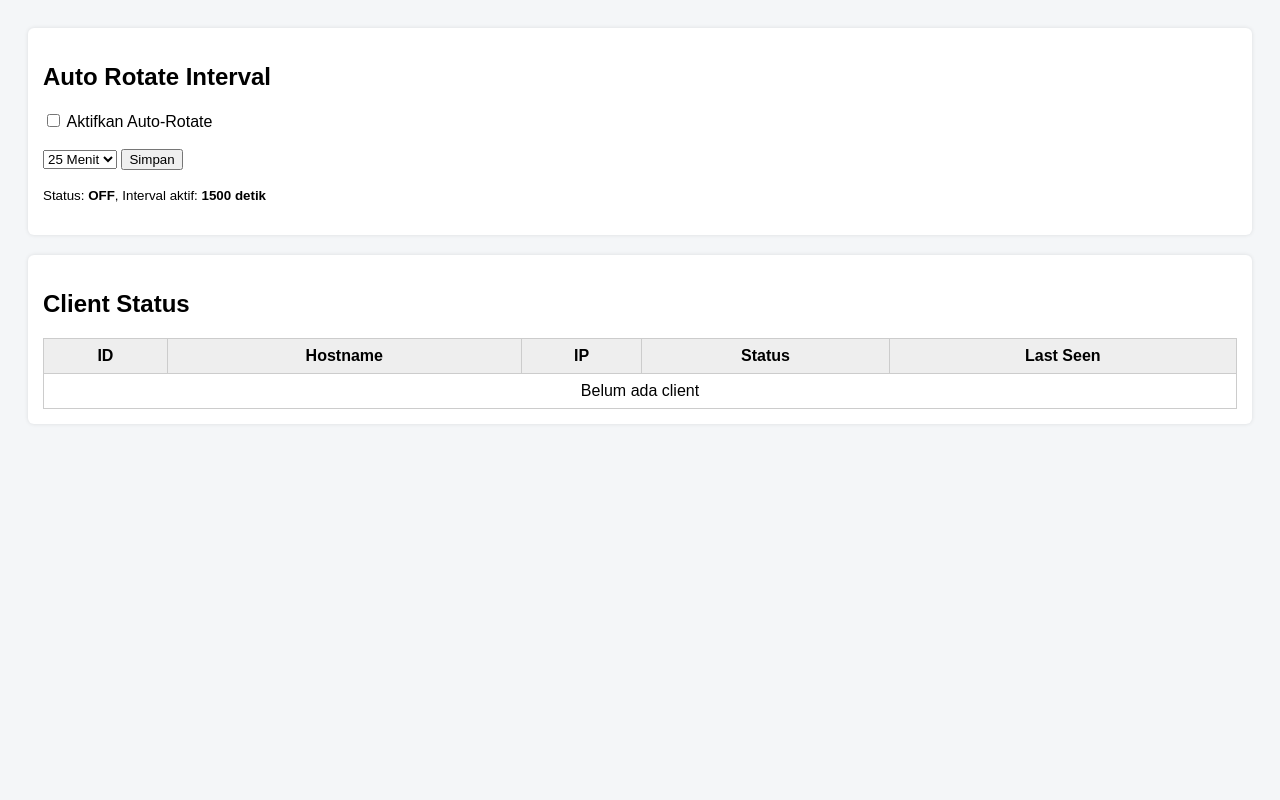
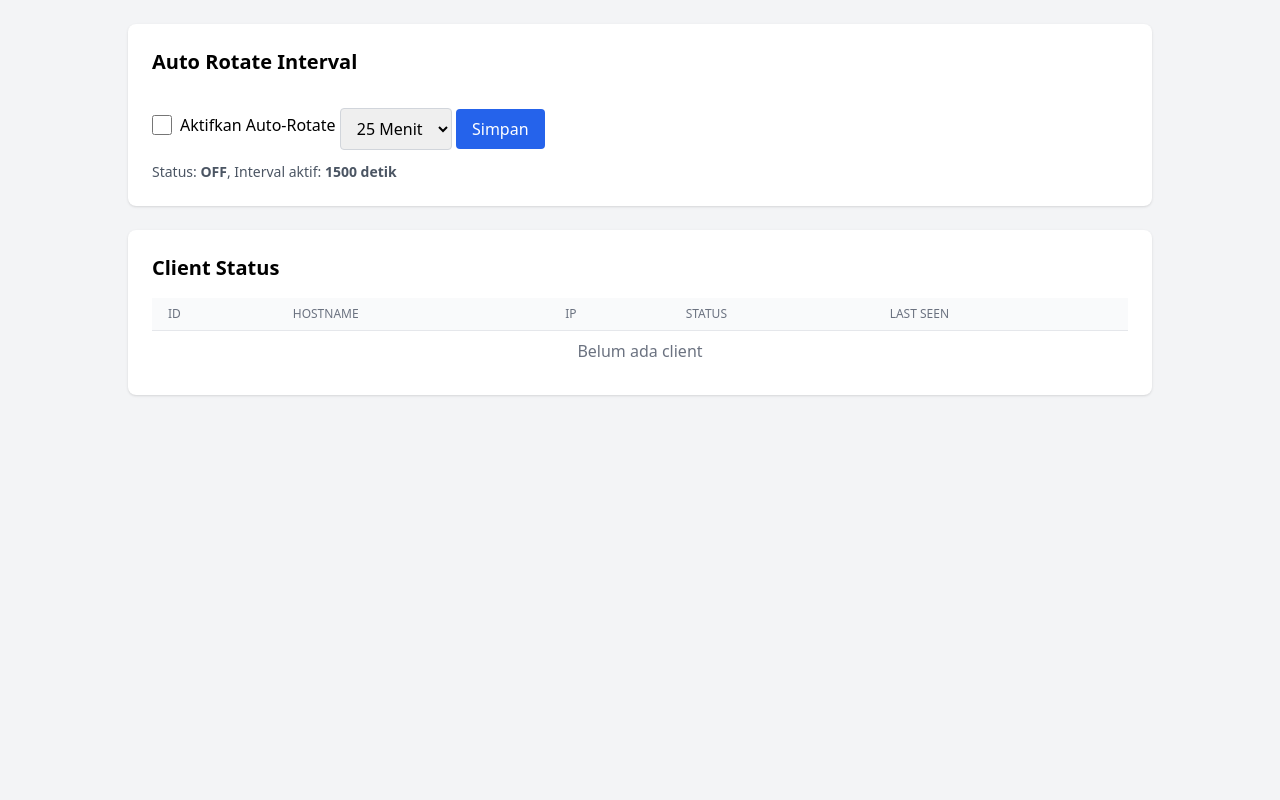
Before and after one commit to mrstorm234/nyilsrv, a Flask app: page / in a window 1280 px wide. Run offline with Flask 3, Linux system fonts and the light colour scheme; some libraries are stand-ins or nearby versions.

Commit message:
Update index.html

```diff
--- a/server/templates/index.html
+++ b/server/templates/index.html
@@ -1,68 +1,81 @@
 <!DOCTYPE html>
-<html>
+<html lang="id">
 <head>
+    <meta charset="UTF-8">
+    <meta name="viewport" content="width=device-width, initial-scale=1.0">
     <title>NYILSRV Control Panel</title>
-    <style>
-        body { font-family: Arial, Helvetica, sans-serif; background: #f4f6f8; padding: 20px; }
-        .box { background: white; padding: 15px; margin-bottom: 20px; border-radius: 6px; box-shadow: 0 0 4px rgba(0,0,0,0.1); }
-        table { border-collapse: collapse; width: 100%; background: white; }
-        th, td { border: 1px solid #ccc; padding: 8px; }
-        th { background: #eee; }
-        .ONLINE { color: green; font-weight: bold; }
-        .OFFLINE { color: red; font-weight: bold; }
-    </style>
+    <script src="https://cdn.tailwindcss.com"></script>
 </head>
-<body>
+<body class="bg-gray-100 min-h-screen p-6">
 
-<div class="box">
-    <h2>Auto Rotate Interval</h2>
-    <form method="post" action="/set_interval">
-        <label>
-            <input type="checkbox" name="enabled" {% if cfg.enabled %}checked{% endif %}> Aktifkan Auto-Rotate
+    <div class="max-w-5xl mx-auto">
+
+        <!-- Auto Rotate Interval -->
+        <div class="bg-white shadow rounded-lg p-6 mb-6">
+            <h2 class="text-xl font-semibold mb-4">Auto Rotate Interval</h2>
+            <form method="post" action="/set_interval" class="space-y-4">
+                <label class="inline-flex items-center">
+                    <input type="checkbox" name="enabled" class="form-checkbox h-5 w-5 text-blue-600" {% if cfg.enabled %}checked{% endif %}>
+                    <span class="ml-2">Aktifkan Auto-Rotate</span>
                 </label>
-        <br><br>
-        <select name="seconds">
+
+                <select name="seconds" class="border border-gray-300 rounded px-3 py-2">
                     <option value="1500" {% if cfg.interval_seconds == 1500 %}selected{% endif %}>25 Menit</option>
                     <option value="2100" {% if cfg.interval_seconds == 2100 %}selected{% endif %}>35 Menit</option>
                     <option value="3600" {% if cfg.interval_seconds == 3600 %}selected{% endif %}>1 Jam</option>
                     <option value="7200" {% if cfg.interval_seconds == 7200 %}selected{% endif %}>2 Jam</option>
                     <option value="10800" {% if cfg.interval_seconds == 10800 %}selected{% endif %}>3 Jam</option>
                 </select>
-        <button type="submit">Simpan</button>
+
+                <button type="submit" class="bg-blue-600 text-white px-4 py-2 rounded hover:bg-blue-700 transition">Simpan</button>
             </form>
 
-    <p><small>Status: <b>{{ "ON" if cfg.enabled else "OFF" }}</b>, Interval aktif: <b>{{ cfg.interval_seconds }} detik</b></small></p>
+            <p class="mt-3 text-gray-600 text-sm">
+                Status: <span class="font-semibold">{{ "ON" if cfg.enabled else "OFF" }}</span>, Interval aktif: <span class="font-semibold">{{ cfg.interval_seconds }} detik</span>
+            </p>
         </div>
 
-<div class="box">
-    <h2>Client Status</h2>
-    <table>
+        <!-- Client Status -->
+        <div class="bg-white shadow rounded-lg p-6">
+            <h2 class="text-xl font-semibold mb-4">Client Status</h2>
+            <div class="overflow-x-auto">
+                <table class="min-w-full divide-y divide-gray-200">
+                    <thead class="bg-gray-50">
                         <tr>
-            <th>ID</th>
-            <th>Hostname</th>
-            <th>IP</th>
-            <th>Status</th>
-            <th>Last Seen</th>
+                            <th class="px-4 py-2 text-left text-xs font-medium text-gray-500 uppercase">ID</th>
+                            <th class="px-4 py-2 text-left text-xs font-medium text-gray-500 uppercase">Hostname</th>
+                            <th class="px-4 py-2 text-left text-xs font-medium text-gray-500 uppercase">IP</th>
+                            <th class="px-4 py-2 text-left text-xs font-medium text-gray-500 uppercase">Status</th>
+                            <th class="px-4 py-2 text-left text-xs font-medium text-gray-500 uppercase">Last Seen</th>
                         </tr>
-
+                    </thead>
+                    <tbody class="bg-white divide-y divide-gray-200">
                         {% for c in clients %}
                         <tr>
-            <td>{{ c.id }}</td>
-            <td>{{ c.hostname }}</td>
-            <td>{{ c.ip }}</td>
-            <td class="{{ c.state }}">{{ c.state }}</td>
-            <td>{{ c.last_seen_ago }} detik lalu</td>
+                            <td class="px-4 py-2">{{ c.id }}</td>
+                            <td class="px-4 py-2">{{ c.hostname }}</td>
+                            <td class="px-4 py-2">{{ c.ip }}</td>
+                            <td class="px-4 py-2">
+                                <span class="font-semibold {% if c.state == 'ONLINE' %}text-green-600{% else %}text-red-600{% endif %}">
+                                    {{ c.state }}
+                                </span>
+                            </td>
+                            <td class="px-4 py-2 text-gray-600">{{ c.last_seen_ago }}</td>
                         </tr>
                         {% else %}
                         <tr>
-            <td colspan="5" style="text-align:center;">Belum ada client</td>
+                            <td colspan="5" class="px-4 py-2 text-center text-gray-500">Belum ada client</td>
                         </tr>
                         {% endfor %}
+                    </tbody>
                 </table>
+            </div>
+        </div>
+
     </div>
 
     <script>
-    // reload setiap 5 detik supaya client yang muncul baru langsung terlihat
+        // Reload setiap 5 detik supaya client yang muncul baru langsung terlihat
         setTimeout(() => location.reload(), 5000);
     </script>
 
```
Lines whose indentation alone changed are shown as unchanged.
